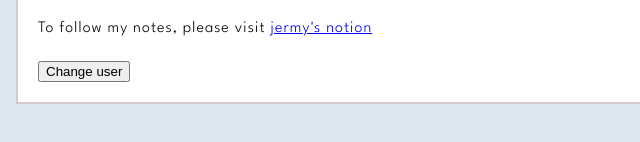
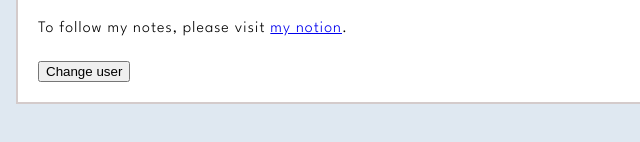
Before and after one commit to j-ananto/j-ananto.github.io, a plain HTML site: page index.html in a window 1280 px wide. Shown: the part 556-698 px from the top of the page, 302-942 px from the left. Drawn offline with Linux system fonts and the light colour scheme.

Commit message:
Update index.html

```diff
--- a/index.html
+++ b/index.html
@@ -22,7 +22,7 @@
     </ul>
 
     <p>To follow my notes, please visit <a
-            href="https://www.notion.so/1-2-HTML-basics-87acd7787b4b416197984020e43b3ff9">jermy's notion</a></p>
+            href="https://www.notion.so/1-2-HTML-basics-87acd7787b4b416197984020e43b3ff9">my notion</a>.</p>
     <button>Change user</button>
 
     <script src="scripts/main.js"></script>
```
